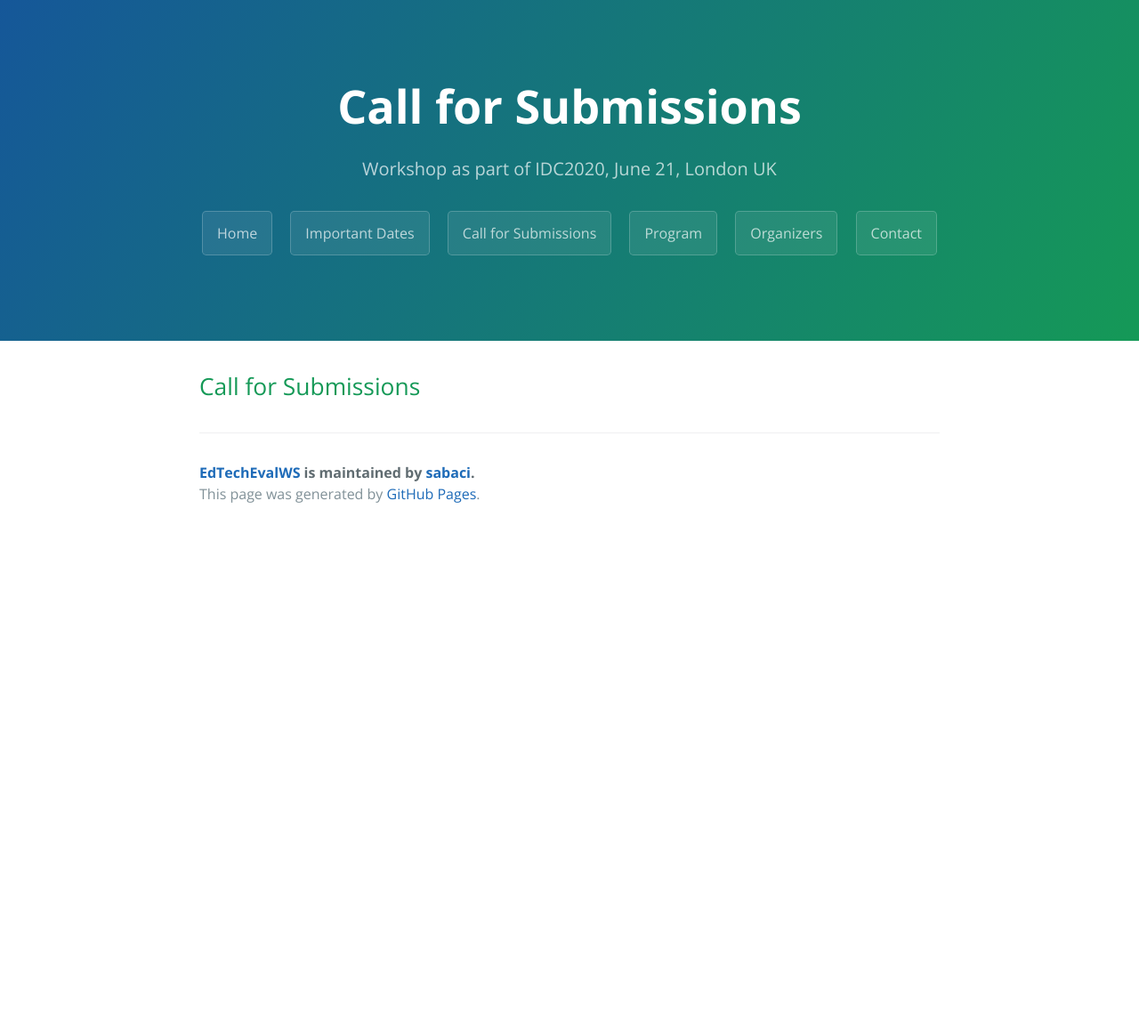
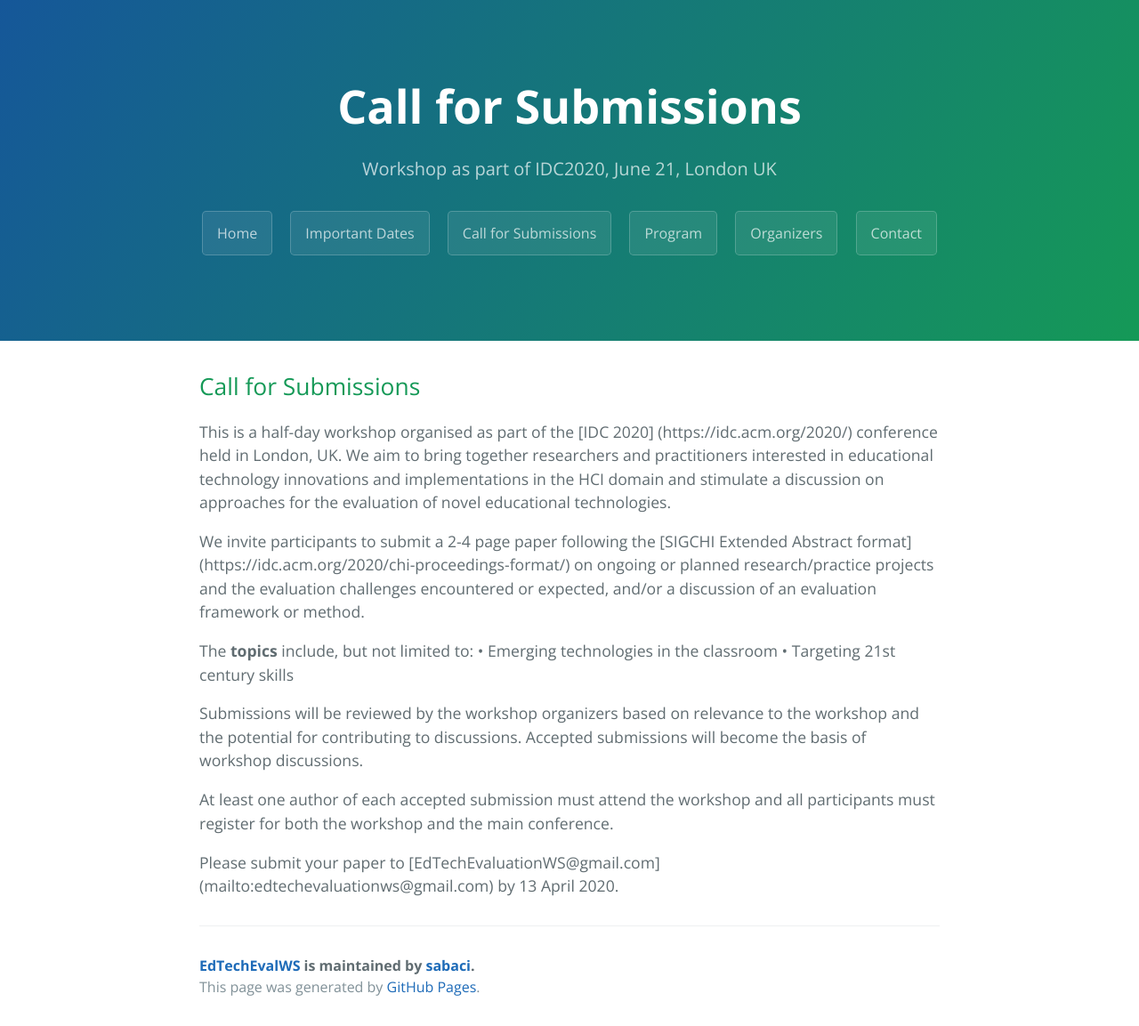
Before and after one commit to sabaci/EdTechEvalWS, a Jekyll site: the page built from submissions.md, in a window 1280 px wide. Shown: the whole page at 89% size. Built offline with Jekyll 4.4.1, drawn with Linux system fonts in a browser that asks for light colours; our own code applies the rules of GitHub Pages for plain Markdown files; before the commit the page ends 900 px from its top, so only the background shows below that.

Commit message:
update submission.md

```diff
--- a/submissions.md
+++ b/submissions.md
@@ -1 +1,15 @@
 ## Call for Submissions
+
+This is a half-day workshop organised as part of the [IDC 2020] (https://idc.acm.org/2020/) conference held in London, UK. We aim to bring together researchers and practitioners interested in educational technology innovations and implementations in the HCI domain and stimulate a discussion on approaches for the evaluation of novel educational technologies.
+
+We invite participants to submit a 2-4 page paper following the [SIGCHI Extended Abstract format] (https://idc.acm.org/2020/chi-proceedings-format/) on ongoing or planned research/practice projects and the evaluation challenges encountered or expected, and/or a discussion of an evaluation framework or method.
+
+The **topics** include, but not limited to:
+•	Emerging technologies in the classroom
+•	Targeting 21st century skills
+
+Submissions will be reviewed by the workshop organizers based on relevance to the workshop and the potential for contributing to discussions. Accepted submissions will become the basis of workshop discussions.
+
+At least one author of each accepted submission must attend the workshop and all participants must register for both the workshop and the main conference.
+
+Please submit your paper to [EdTechEvaluationWS@gmail.com] (mailto:edtechevaluationws@gmail.com) by 13 April 2020.
```
